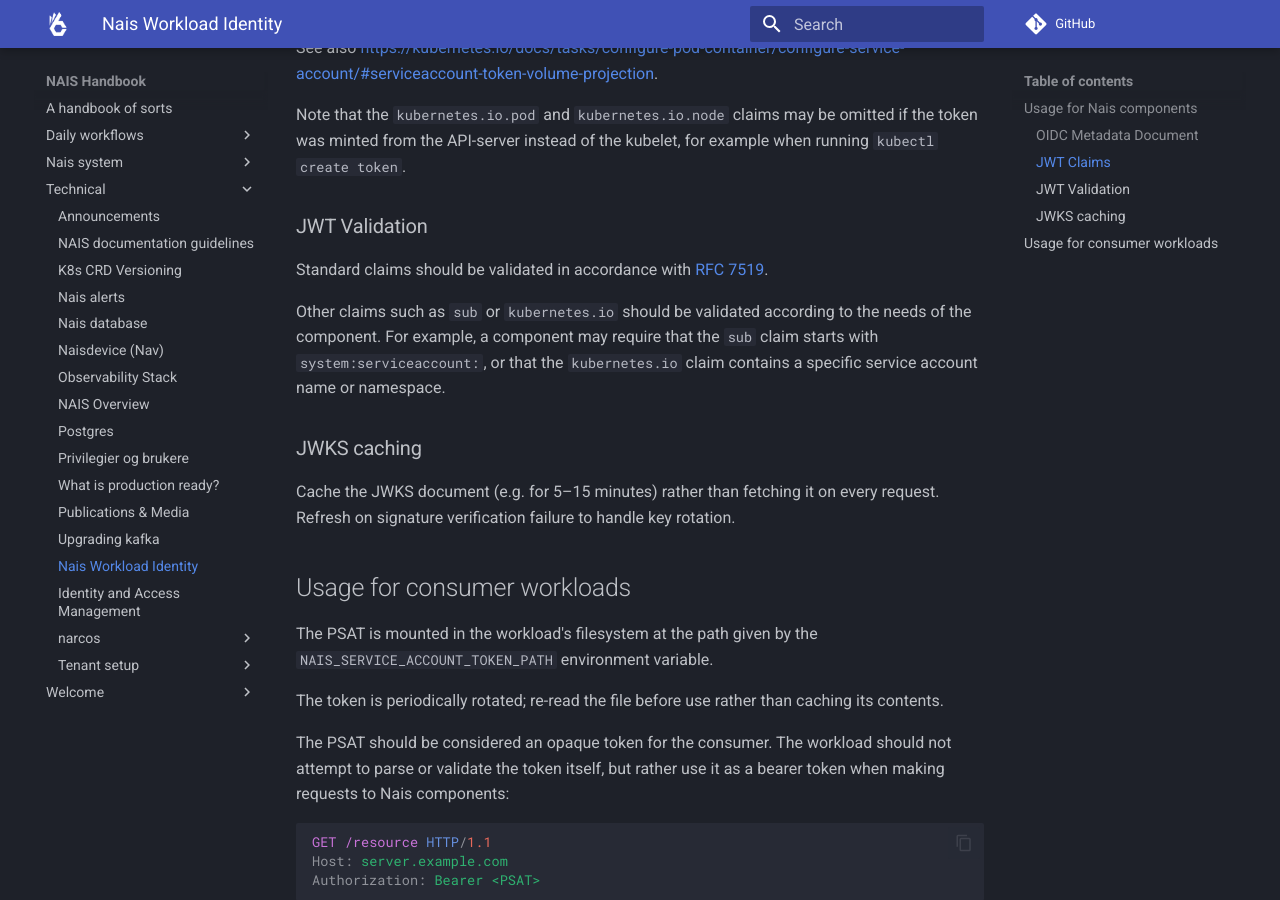
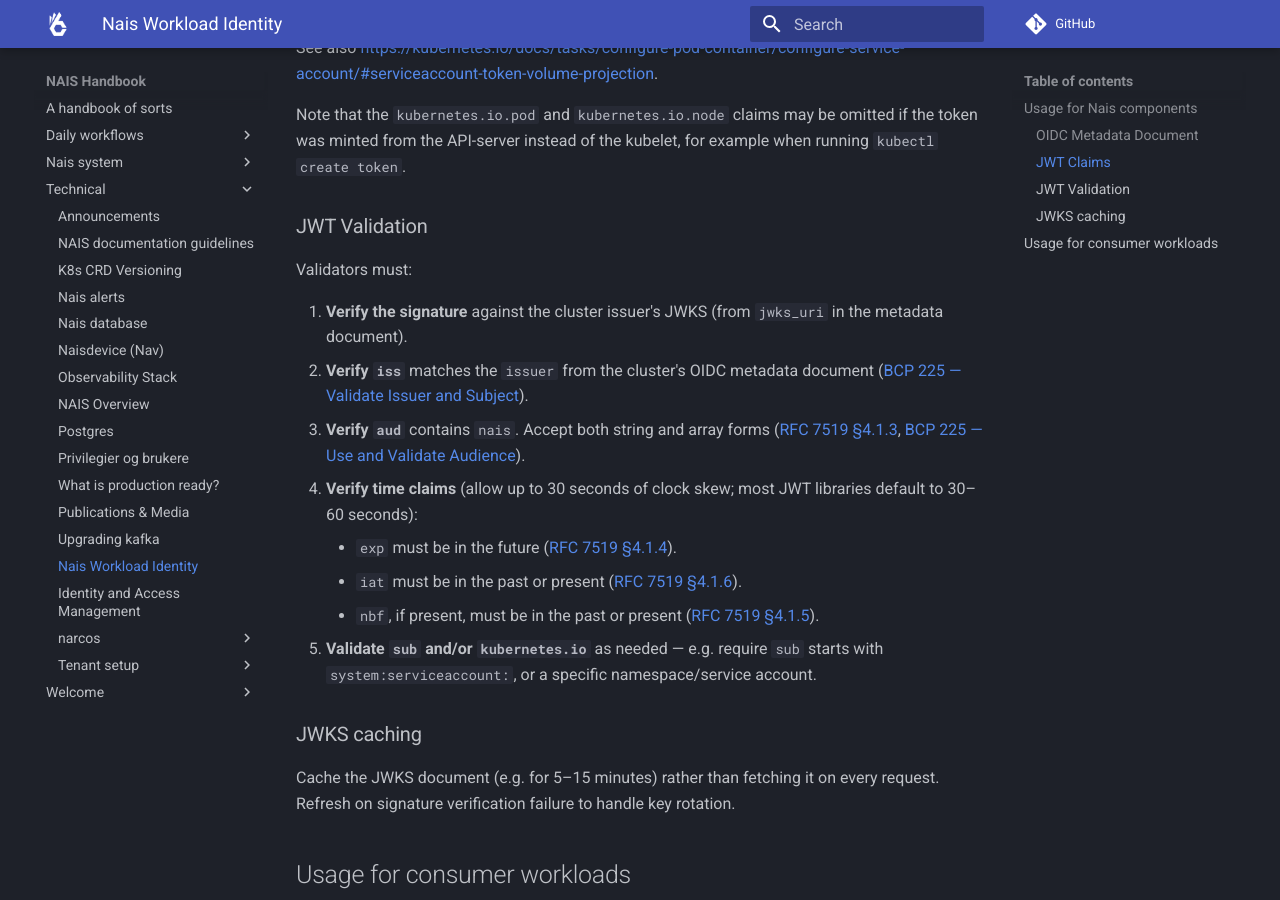
Before and after one commit to nais/handbook, an MkDocs documentation site: the page built from docs/technical/workload-identity.md, in a window 1280 px wide and 900 px high, scrolled down 1599 px. Built offline with MkDocs 1.6.1 and Material for MkDocs 9.7.7, drawn with Linux system fonts in a browser that asks for light colours; comment, search, counter and statistics services are not loaded; some of the changed text lies outside the part shown.

Commit message:
docs(workload-identity): add explicit JWT validation steps with RFC references

````diff
--- a/docs/technical/workload-identity.md
+++ b/docs/technical/workload-identity.md
@@ -10,11 +10,11 @@ Nais components that require authentication must validate the incoming PSAT as a
 
 ### OIDC Metadata Document
 
-The token is a standard JWT that can be validated using the OIDC Metadata Document for a given cluster.
+The token is a standard JWT that can be validated using the [OIDC Metadata Document](https://openid.net/specs/openid-connect-discovery-1_0.html#ProviderMetadata) for a given cluster.
 
-The metadata document is available in Fasit as an environment variable for each environment under the key `apiserver_oidc_well_known_url`.
+The URL to the metadata document is available in Fasit as an environment variable for each environment under the key `apiserver_oidc_well_known_url`.
 
-Example:
+Example metadata document:
 
 ```json
 {
@@ -69,9 +69,16 @@ Note that the `kubernetes.io.pod` and `kubernetes.io.node` claims may be omitted
 
 ### JWT Validation
 
-Standard claims should be validated in accordance with [RFC 7519](https://datatracker.ietf.org/doc/html/rfc7519).
+Validators must:
 
-Other claims such as `sub` or `kubernetes.io` should be validated according to the needs of the component. For example, a component may require that the `sub` claim starts with `system:serviceaccount:`, or that the `kubernetes.io` claim contains a specific service account name or namespace.
+1. **Verify the signature** against the cluster issuer's JWKS (from `jwks_uri` in the metadata document).
+2. **Verify `iss`** matches the `issuer` from the cluster's OIDC metadata document ([BCP 225 — Validate Issuer and Subject](https://datatracker.ietf.org/doc/html/rfc8725#section-3.8)).
+3. **Verify `aud`** contains `nais`. Accept both string and array forms ([RFC 7519 §4.1.3](https://datatracker.ietf.org/doc/html/rfc7519#section-4.1.3), [BCP 225 — Use and Validate Audience](https://datatracker.ietf.org/doc/html/rfc8725#section-3.9)).
+4. **Verify time claims** (allow up to 30 seconds of clock skew; most JWT libraries default to 30–60 seconds):
+    - `exp` must be in the future ([RFC 7519 §4.1.4](https://datatracker.ietf.org/doc/html/rfc7519#section-4.1.4)).
+    - `iat` must be in the past or present ([RFC 7519 §4.1.6](https://datatracker.ietf.org/doc/html/rfc7519#section-4.1.6)).
+    - `nbf`, if present, must be in the past or present ([RFC 7519 §4.1.5](https://datatracker.ietf.org/doc/html/rfc7519#section-4.1.5)).
+5. **Validate `sub` and/or `kubernetes.io`** as needed — e.g. require `sub` starts with `system:serviceaccount:`, or a specific namespace/service account.
 
 ### JWKS caching
 
````
